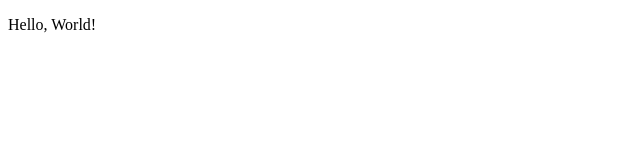
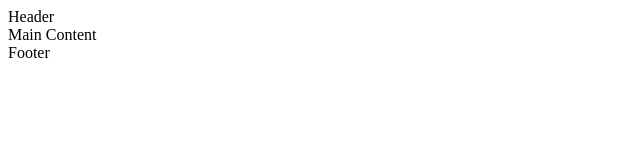
Before and after one commit to ShaAnder/LoveRunningProject, a plain HTML site: page index.html in a window 1280 px wide. Shown: the whole page, without its empty margins (0-640 px from the left). Drawn offline with Linux system fonts and the light colour scheme.

Commit message:
added sections for main header and footer

```diff
--- a/index.html
+++ b/index.html
@@ -31,6 +31,8 @@
     />
   </head>
   <body>
-    <p>Hello, World!</p>
+    <header>Header</header>
+    <main>Main Content</main>
+    <footer>Footer</footer>
   </body>
 </html>
```
